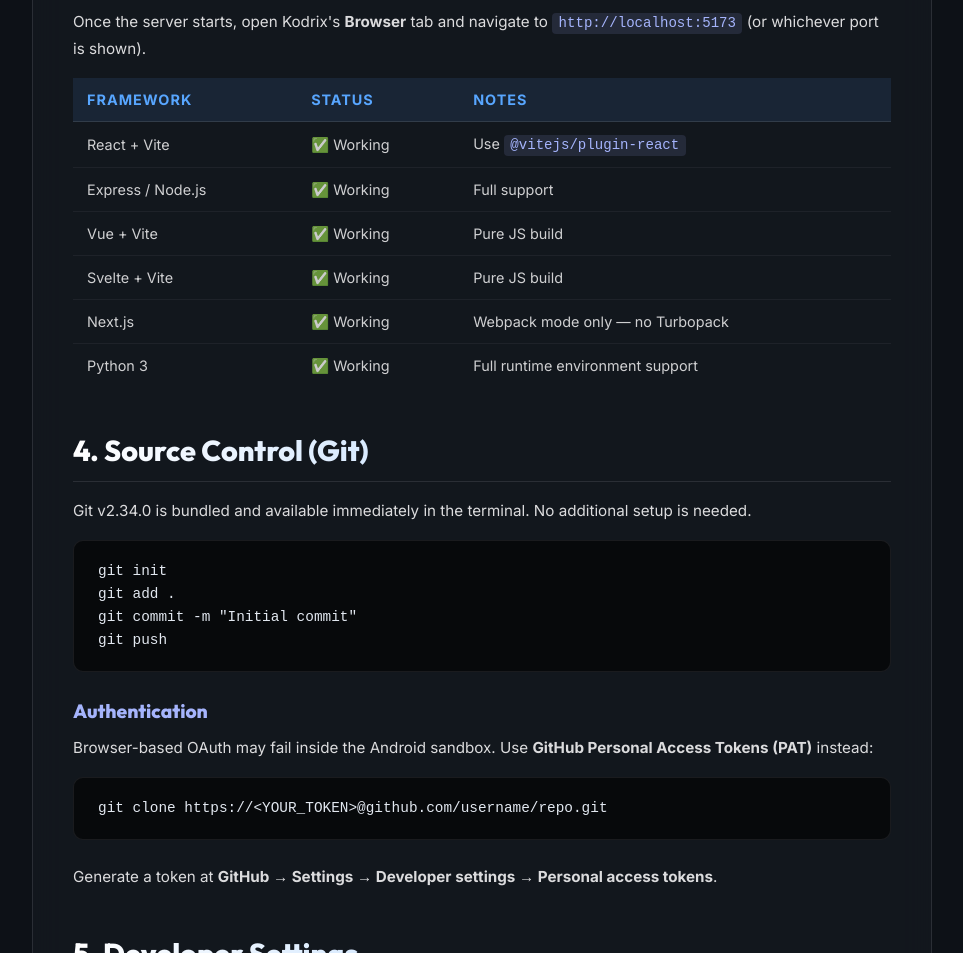
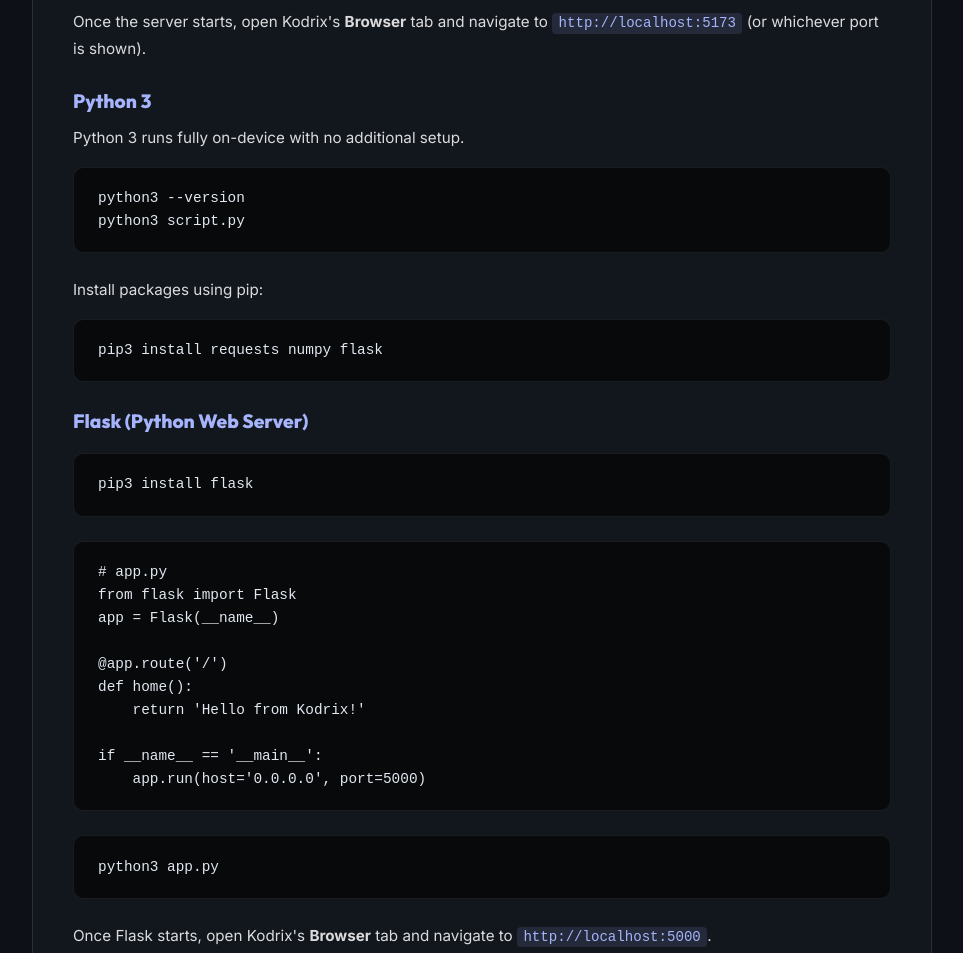
Before and after one commit to Zohaib8090/KodrixWebsite, a plain HTML site: page docs.html in a window 1280 px wide. Shown: the part 2460-3413 px from the top of the page, without its empty margins (158-1121 px from the left). Drawn offline with Linux system fonts and the light colour scheme.

Commit message:
new docs

```diff
--- a/docs.html
+++ b/docs.html
@@ -207,6 +207,28 @@
 
         <p>Once the server starts, open Kodrix's <strong>Browser</strong> tab and navigate to <code>http://localhost:5173</code> (or whichever port is shown).</p>
 
+        <h3>Python 3</h3>
+        <p>Python 3 runs fully on-device with no additional setup.</p>
+        <pre><code>python3 --version
+python3 script.py</code></pre>
+        <p>Install packages using pip:</p>
+        <pre><code>pip3 install requests numpy flask</code></pre>
+
+        <h3>Flask (Python Web Server)</h3>
+        <pre><code>pip3 install flask</code></pre>
+        <pre><code># app.py
+from flask import Flask
+app = Flask(__name__)
+
+@app.route('/')
+def home():
+    return 'Hello from Kodrix!'
+
+if __name__ == '__main__':
+    app.run(host='0.0.0.0', port=5000)</code></pre>
+        <pre><code>python3 app.py</code></pre>
+        <p>Once Flask starts, open Kodrix's <strong>Browser</strong> tab and navigate to <code>http://localhost:5000</code>.</p>
+
         <table>
             <thead><tr><th>Framework</th><th>Status</th><th>Notes</th></tr></thead>
             <tbody>
```
